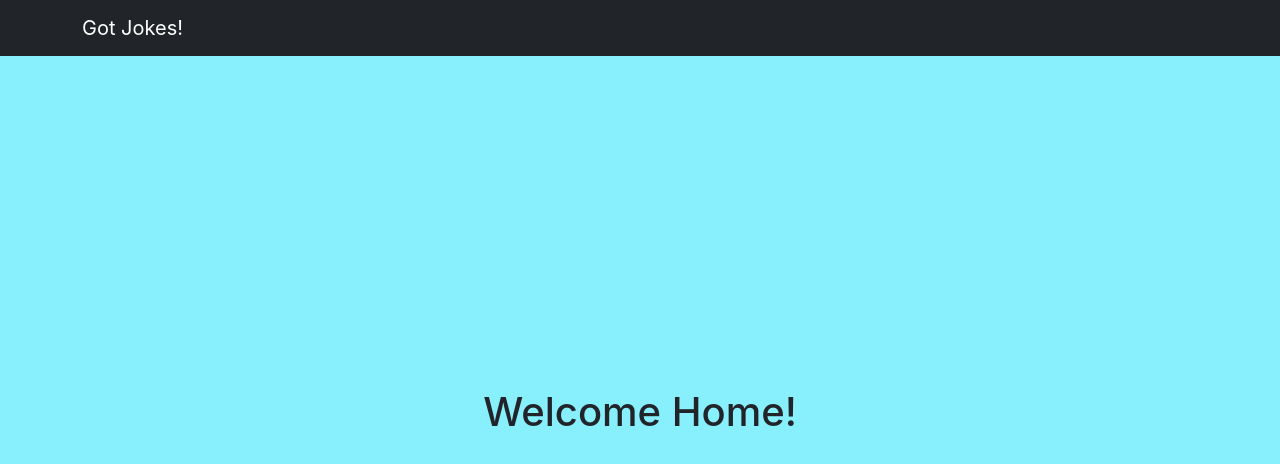
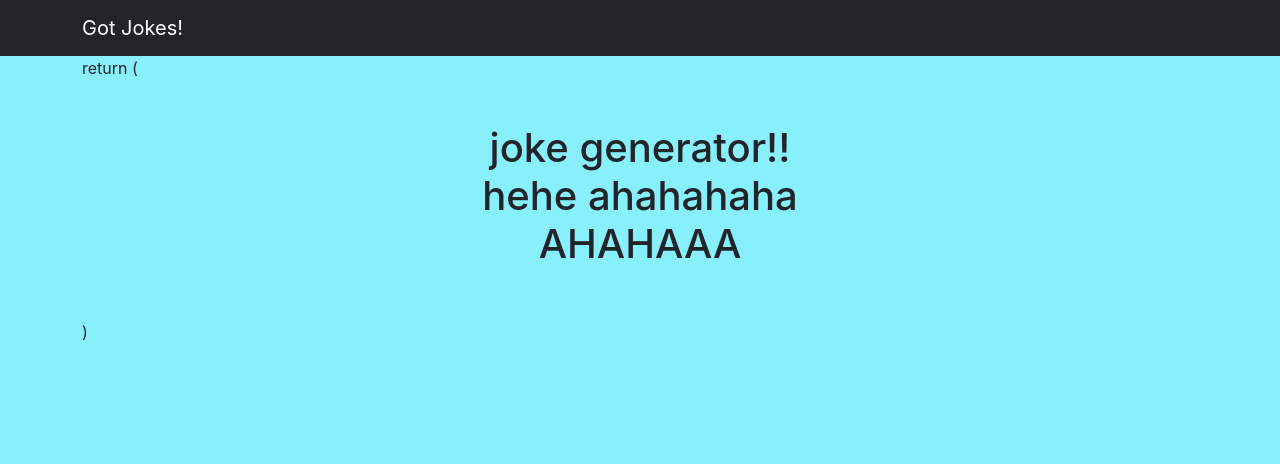
Before and after one commit to skeoswf/LAB-joke-generator-react, a Next.js app: page / in a window 1280 px wide. Shown: the top 464 px of the page. Built offline with nearby package versions, Linux system fonts and the light colour scheme.

Commit message:
Add intro.js component and implemented in index.js

```diff
--- a/package.json
+++ b/package.json
@@ -1,8 +1,8 @@
 {
-  "name": "next-firebase-starter",
+  "name": "jokeGenerator - React",
   "private": true,
   "version": "1.0.0",
-  "author": "Trinity Christiana",
+  "author": "skeo",
   "scripts": {
     "dev": "next dev",
     "build": "next build",
--- /dev/null
+++ b/pages/Intro.js
@@ -0,0 +1,18 @@
+import React from 'react';
+
+export default function Intro() {
+  return (
+    <div
+      className="text-center d-flex flex-column justify-content-center align-content-center"
+      style={{
+        height: '30vh',
+        padding: '30px',
+        maxWidth: '400px',
+        margin: '0 auto',
+      }}
+    >
+      <h1>joke generator!! hehe ahahahaha AHAHAAA</h1>
+
+    </div>
+  );
+}
--- a/pages/index.js
+++ b/pages/index.js
@@ -1,16 +1,12 @@
+import Intro from './Intro';
+
 function Home() {
   return (
-    <div
-      className="text-center d-flex flex-column justify-content-center align-content-center"
-      style={{
-        height: '90vh',
-        padding: '30px',
-        maxWidth: '400px',
-        margin: '0 auto',
-      }}
-    >
-      <h1>Welcome Home!</h1>
-    </div>
+    <>
+      return (
+      <Intro />
+      )
+    </>
   );
 }
 
```
